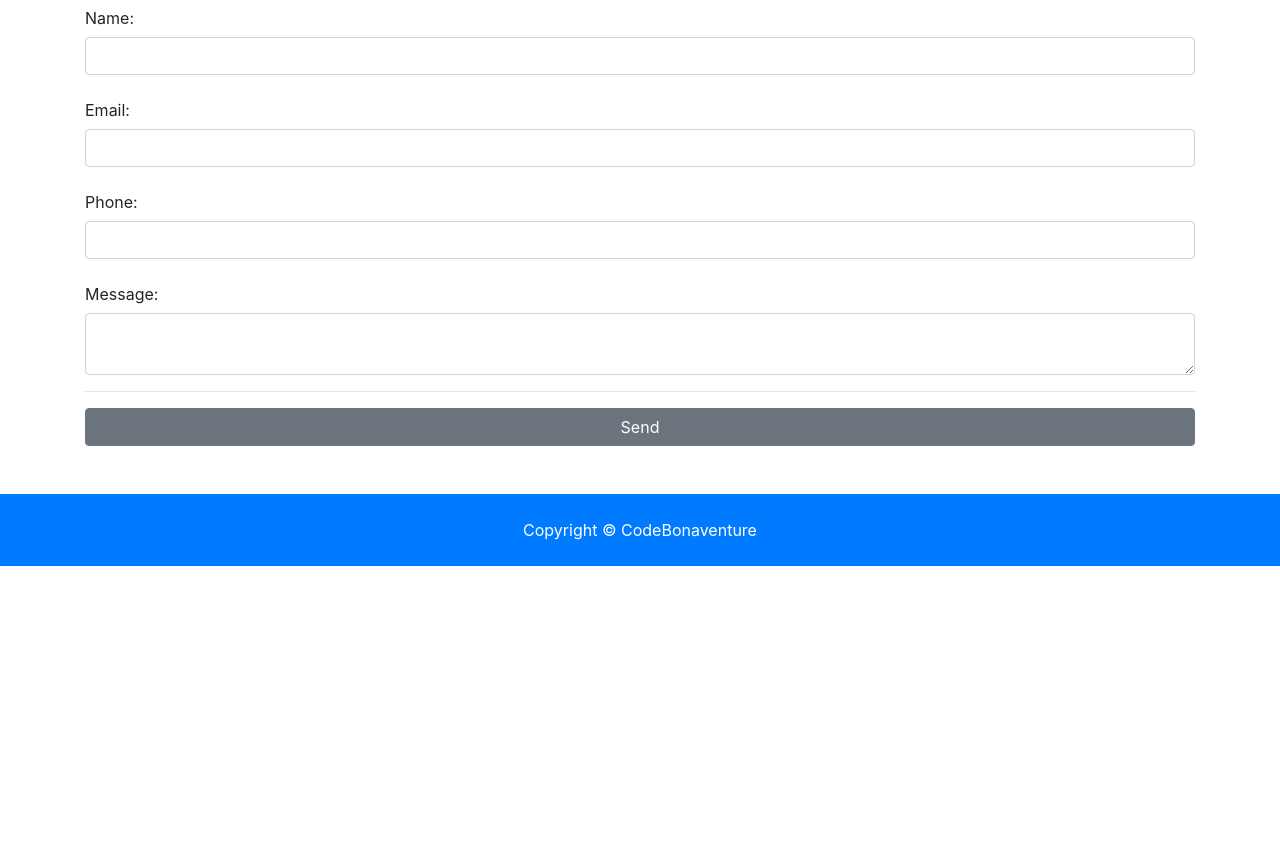
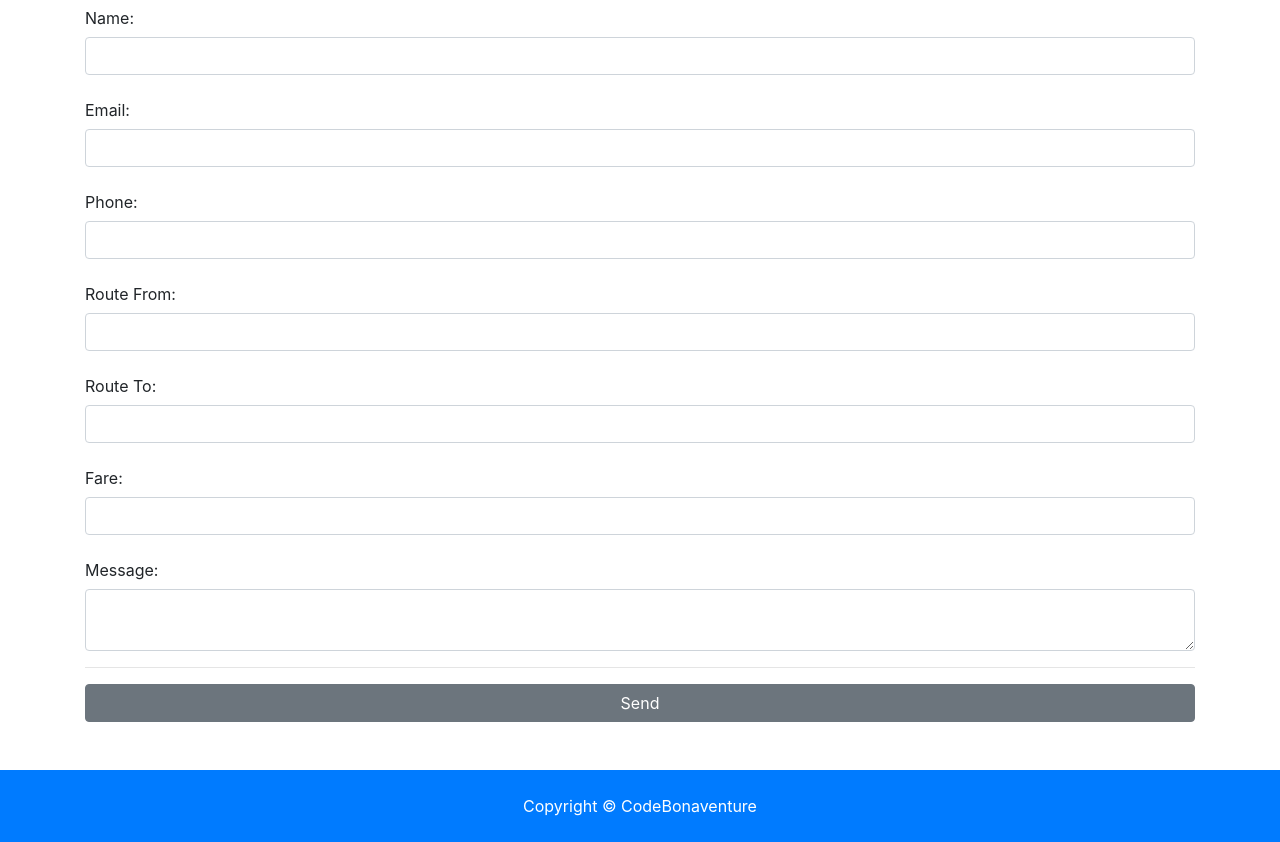
Before and after one commit to bonaventureogeto/MatatuFare, a Django app: page /contacts/contact in a window 1280 px wide. Shown: the part 431-1273 px from the top of the page. Before the commit the page ends 997 px from the top, so only its background shows below. Run offline with Django 3.2, Linux system fonts and the light colour scheme; some libraries are stand-ins or nearby versions.

Commit message:
Added more fileds to contacts

```diff
--- a/contacts/models.py
+++ b/contacts/models.py
@@ -6,6 +6,10 @@ class Contact(models.Model):
     name = models.CharField(max_length=100)
     email = models.CharField(max_length=100)
     phone = models.CharField(max_length=100)
+    route_from = models.CharField(max_length=100, default='Nai')
+    route_to = models.CharField(max_length=100, default='Nai')
+    fare = models.CharField(max_length=100, default=0)
+    sacco_name = models.CharField(max_length=100, default='kenya')
     message = models.TextField(blank=False)
     contact_date = models.DateTimeField(default=datetime.now, blank=True)
     user_id = models.IntegerField(blank=True)
--- a/contacts/views.py
+++ b/contacts/views.py
@@ -8,11 +8,15 @@ def contact(request):
         name = request.POST['name']
         email = request.POST['email']
         phone = request.POST['phone']
+        route_from = request.POST['route_from']
+        route_to = request.POST['route_to']
+        fare = request.POST['fare']
+        sacco_name = request.POST['sacco']
         message = request.POST['message']
         user_id = request.POST['user_id']
 
-        contact = Contact(name=name, email=email, phone=phone,
-                          message=message, user_id=user_id)
+        contact = Contact(name=name, email=email, phone=phone, route_from=route_from,
+                          route_to=route_to, fare=fare, sacco_name=sacco_name, message=message, user_id=user_id)
 
         contact.save()
 
--- a/templates/pages/contact.html
+++ b/templates/pages/contact.html
@@ -39,6 +39,21 @@
                     class="form-control">
             </div>
             <div class="form-group">
+                <label for="route_from" class="col-form-label">Route From:</label>
+                <input type="text" name="route_from"
+                    class="form-control">
+            </div>
+            <div class="form-group">
+                <label for="route_to" class="col-form-label">Route To:</label>
+                <input type="text" name="route_to"
+                    class="form-control">
+            </div>
+            <div class="form-group">
+                <label for="fare" class="col-form-label">Fare:</label>
+                <input type="text" name="fare"
+                    class="form-control">
+            </div>
+            <div class="form-group">
                 <label for="message" class="col-form-label">Message:</label>
                 <textarea name="message" class="form-control"></textarea>
             </div>
```
Also changed, not shown: contacts/migrations/0001_initial.py, contacts/migrations/0002_auto_20200602_1354.py (deleted).
